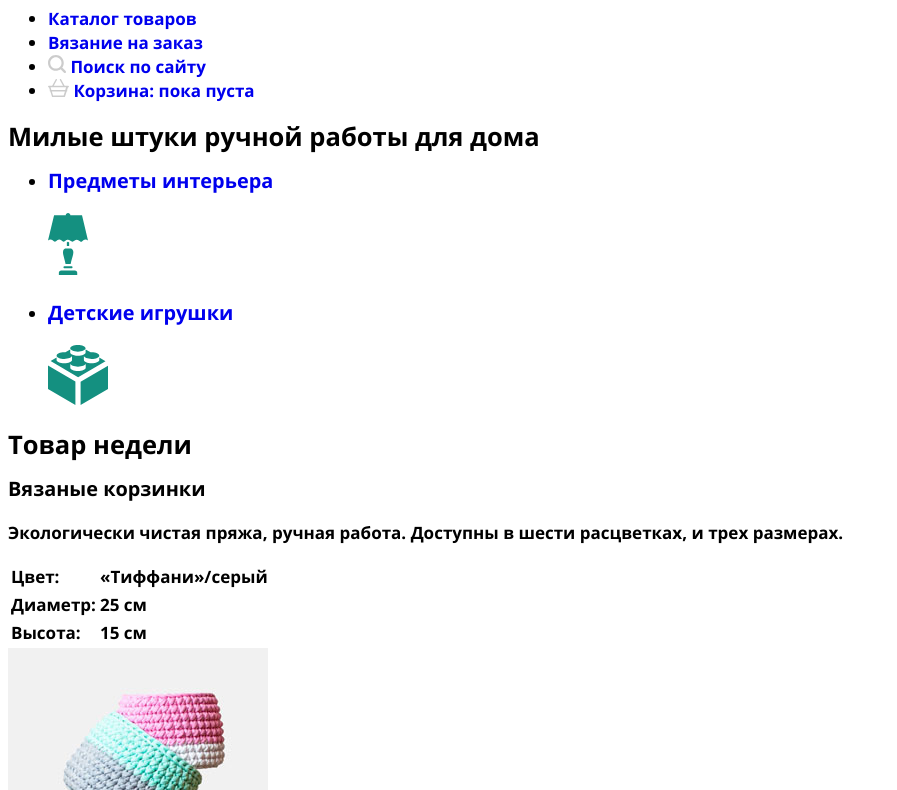
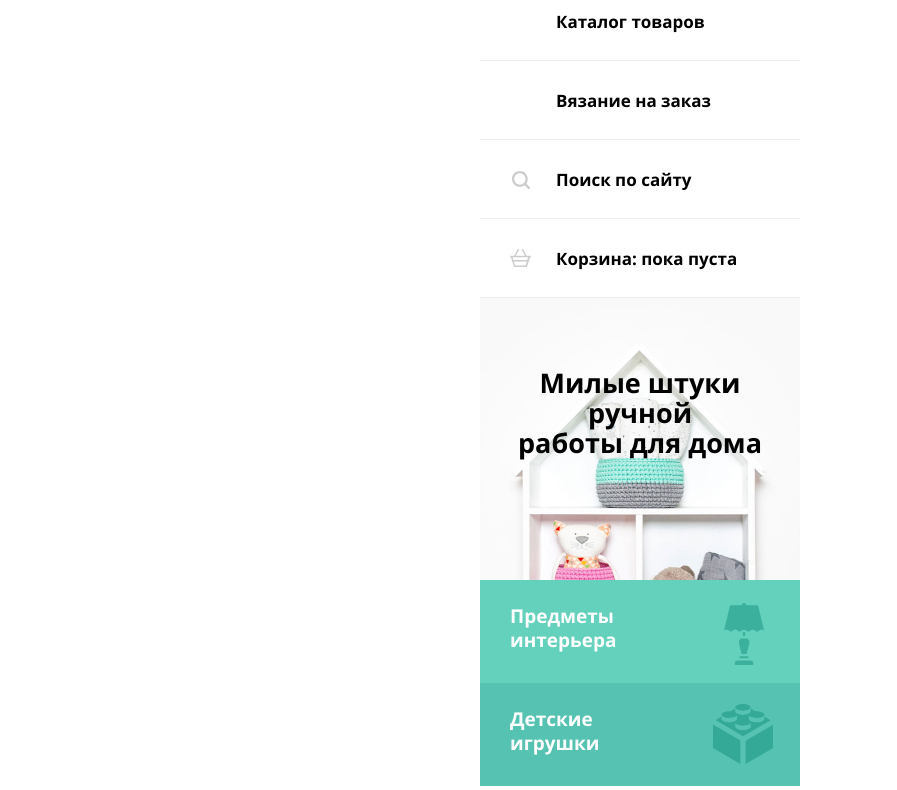
Before and after one commit to faleen88/1706423-mishka-22, a website: page source/index.html in a window 1280 px wide. Shown: the part 59-849 px from the top of the page, without its empty margins (0-897 px from the left). Drawn offline with nearby package versions, Linux system fonts and the light colour scheme; files that its build step writes are made by us from their sources; files whose address does not match are found by name.

Commit message:
Добавляет стилизацию навигации и секции товаров главной страницы

```diff
--- a/source/index.html
+++ b/source/index.html
@@ -21,18 +21,12 @@
             <a class="main-nav__link" href="#">Вязание на заказ</a>
           </li>
           <li class="main-nav__item">
-            <a class="main-nav__link" href="#">
-              <svg class="main-nav__icon" width="18" height="18" viewBox="0 0 18 18" fill="none" xmlns="http://www.w3.org/2000/svg">
-                <path opacity="0.2" d="M17.6932 16.0568L14.2159 12.5795C15.2386 11.25 15.75 9.61364 15.75 7.875C15.75 3.47727 12.2727 0 7.875 0C3.47727 0 0 3.47727 0 7.875C0 12.2727 3.47727 15.75 7.875 15.75C9.61364 15.75 11.25 15.1364 12.5795 14.2159L16.0568 17.6932C16.2614 17.8977 16.4659 18 16.875 18C17.4886 18 18 17.4886 18 16.875C18 16.6705 17.8977 16.3636 17.6932 16.0568ZM2.25 7.875C2.25 4.80682 4.80682 2.25 7.875 2.25C10.9432 2.25 13.5 4.80682 13.5 7.875C13.5 10.9432 10.9432 13.5 7.875 13.5C4.80682 13.5 2.25 10.9432 2.25 7.875Z" fill="black"/>
-              </svg>
+            <a class="main-nav__link main-nav__link--search-site" href="#">
               Поиск по сайту
             </a>
           </li>
           <li class="main-nav__item">
-            <a class="main-nav__link" href="#">
-              <svg class="main-nav__icon" width="21" height="18" viewBox="0 0 21 18" fill="none" xmlns="http://www.w3.org/2000/svg">
-                <path opacity="0.2" d="M20.1884 6.85716H16.6377L13.1884 0.380944C12.9855 -8.61287e-06 12.5797 -0.0952351 12.1739 0.0952412C11.7681 0.285717 11.6667 0.66667 11.8696 1.04762L15.0145 6.85716H5.7826L8.92753 1.04762C9.13043 0.66667 8.92754 0.285717 8.6232 0.0952412C8.2174 -0.0952351 7.8116 0.0952295 7.6087 0.380944L4.1594 6.85716H0.811583C0.405785 6.85716 0 7.14286 0 7.61905C0 8 0.304336 8.38094 0.811583 8.38094H1.01449L1.92753 11.2381C1.72463 11.3333 1.62317 11.5238 1.62317 11.8095C1.62317 12.1905 1.92753 12.4762 2.33332 12.4762L4.05797 18H16.942L18.6667 12.4762C19.0725 12.4762 19.3768 12.1905 19.3768 11.8095C19.3768 11.619 19.2754 11.3333 19.0725 11.2381L19.9855 8.38094H20.1884C20.5942 8.38094 21 8.09524 21 7.61905C21 7.14286 20.5942 6.85716 20.1884 6.85716ZM15.6232 16.4762H5.07247L3.85506 12.381H16.942L15.6232 16.4762ZM17.2464 10.9524H3.34782L2.53623 8.28573H18.058L17.2464 10.9524Z" fill="black"/>
-              </svg>
+            <a class="main-nav__link main-nav__link--basket" href="#">
               Корзина: пока пуста
             </a>
           </li>
@@ -45,26 +39,16 @@
       <h1 class="visually-hidden">Мишка - интернет-магазин изделий ручной работы</h1>
 
       <section class="goods">
-        <h2 class="goods__title">Милые штуки ручной работы для дома</h2>
+        <h2 class="goods__title">Милые штуки ручной<br>работы для дома</h2>
         <ul class="goods__list">
           <li class="goods__item goods__item--interior">
             <a class="goods__link" href="#">
-              <h3 class="goods__subtitle">Предметы интерьера</h3>
-              <svg class="goods__icon"  width="40" height="62" viewBox="0 0 40 62" fill="none" xmlns="http://www.w3.org/2000/svg">
-                <path d="M15.162 37.7167C14.8627 38.7119 14.9625 39.9061 15.162 41.2994C15.6607 43.8869 16.8577 47.2705 17.556 50.9527H22.6433C23.3415 47.3701 24.5385 43.9864 25.137 41.2994C25.4363 39.9061 25.4363 38.6124 25.137 37.7167C24.8378 36.821 24.2393 36.1244 23.142 35.4277H17.157C15.96 36.1244 15.3615 36.821 15.162 37.7167Z" fill="#149080"/>
-                <path d="M26.9327 57.6211H13.1671C11.8703 57.6211 10.8728 58.6163 10.8728 59.8105V61.9999H13.1671H26.9327H29.2269V59.8105C29.2269 58.6163 28.2294 57.6211 26.9327 57.6211Z" fill="#149080"/>
-                <path d="M34.015 2.18943H22.3441C22.3441 0.995194 21.3466 0 20.0499 0C18.7531 0 17.7556 0.995194 17.7556 2.18943H6.08478L0 27.5668C0.798005 27.0693 1.59602 26.5717 2.59352 26.5717C3.99003 26.5717 4.78803 27.3678 5.48629 27.9649C6.18454 28.562 6.68329 28.7611 6.88279 28.7611C7.18204 28.7611 7.68079 28.4625 8.37905 27.9649C9.0773 27.4673 9.97505 26.5717 11.2718 26.5717C12.5686 26.5717 13.4663 27.3678 14.1646 27.9649C14.8628 28.4625 15.3616 28.7611 15.6608 28.7611C15.7606 28.7611 15.9601 28.6616 16.2593 28.562C16.4588 28.4625 16.7581 28.164 17.1571 27.9649C17.6559 27.5668 18.2544 26.9697 19.1521 26.7707C19.4514 26.6712 19.7506 26.6712 20.0499 26.6712C21.3466 26.6712 22.2444 27.4673 22.9426 28.0644C23.6409 28.562 24.1397 28.8606 24.4389 28.8606C24.7382 28.8606 25.2369 28.562 25.8354 28.0644C26.5337 27.4673 27.4314 26.6712 28.7282 26.6712C30.1247 26.6712 30.9227 27.4673 31.621 28.0644C31.9202 28.363 32.2194 28.562 32.5187 28.6616C32.7182 28.7611 32.9177 28.8606 33.1172 28.8606C33.4165 28.8606 33.9152 28.562 34.5137 27.9649C35.212 27.3678 36.1097 26.5717 37.4065 26.5717C38.404 26.5717 39.202 27.0693 40 27.5668L34.015 2.18943Z" fill="#149080"/>
-                <path d="M23.4415 53.1426H16.5587C15.8604 53.1426 15.4614 53.6402 15.4614 54.2373C15.4614 54.8344 15.9602 55.332 16.5587 55.332H23.4415C24.1397 55.332 24.5387 54.8344 24.5387 54.2373C24.6385 53.6402 24.1397 53.1426 23.4415 53.1426Z" fill="#149080"/>
-                <path d="M20.0499 28.7598C19.9501 28.7598 19.7506 28.8593 19.4514 28.9588C19.2519 29.0583 19.0524 29.2574 18.8529 29.3569V33.0391H21.1471V29.4564C20.6484 29.0583 20.2494 28.7598 20.0499 28.7598Z" fill="#149080"/>
-              </svg>
+              <h3 class="goods__subtitle goods__subtitle--interior">Предметы<br>интерьера</h3>
             </a>
           </li>
           <li class="goods__item goods__item--toy">
             <a class="goods__link" href="#">
-              <h3 class="goods__subtitle">Детские игрушки</h3>
-              <svg class="goods__icon" width="60" height="60" viewBox="0 0 60 60" fill="none" xmlns="http://www.w3.org/2000/svg">
-                <path d="M0 43.9933L27.4 60V36.5436L0 20.4362V43.9933ZM51.3 12.4832V15C51.3 16.8121 47.8 18.3221 43.6 18.3221C39.3 18.3221 35.9 16.8121 35.9 15V10.8725C36.2 12.5839 39.5 13.9933 43.6 13.9933C47.9 13.9933 51.3 12.4832 51.3 10.6711C51.3 8.85907 47.8 7.349 43.6 7.349C43.3 7.349 42.9 7.349 42.6 7.349L37.6 4.42954V7.55034C37.6 9.36242 34.1 10.8725 29.9 10.8725C27.2 10.8725 24.9 10.2685 23.5 9.36242C23.3 9.16108 23.1 8.95973 22.8 8.75839C22.4 8.3557 22.2 7.95302 22.2 7.55034V4.5302L17.4 7.349C17.1 7.349 16.7 7.349 16.3 7.349C12 7.349 8.60001 8.85907 8.60001 10.6711C8.60001 12.4832 12.1 13.9933 16.3 13.9933C20.4 13.9933 23.7 12.5839 24 10.8725V15C24 16.8121 20.5 18.3221 16.3 18.3221C12 18.3221 8.60001 16.8121 8.60001 15V12.5839L2.60001 16.1074L30.1 32.2148L57.5 16.2081L51.3 12.4832ZM37.7 22.7517C37.7 24.5638 34.2 26.0738 30 26.0738C25.7 26.0738 22.3 24.5638 22.3 22.7517V18.6242C22.6 20.3356 25.9 21.745 30 21.745C34.1 21.745 37.4 20.3356 37.7 18.6242V22.7517ZM32.6 36.745V60L60 43.9933V20.7383L32.6 36.745ZM29.9 6.6443C34.2 6.6443 37.6 5.13423 37.6 3.32215C37.6 1.51007 34.1 0 29.9 0C25.6 0 22.2 1.51007 22.2 3.32215C22.2 5.13423 25.6 6.6443 29.9 6.6443Z" fill="#149080"/>
-              </svg>
+              <h3 class="goods__subtitle goods__subtitle--toy">Детские<br>игрушки</h3>
             </a>
           </li>
         </ul>
--- /dev/null
+++ b/source/sass/blocks/goods.scss
@@ -0,0 +1,64 @@
+.goods {
+  background-image: url("../../img/hero-mobile@2x1.jpg");
+  background-repeat: no-repeat;
+  width: 320px;
+  min-height: 506px;
+}
+
+.goods__title {
+  margin: 0;
+  padding: 70px 30px 122px;
+  font-size: 27px;
+  line-height: 30px;
+  text-align: center;
+}
+
+.goods__list {
+  list-style: none;
+  margin: 0;
+  padding: 0;
+}
+
+.goods__item {
+  padding: 24px 30px 31px;
+  position: relative;
+
+  &--interior {
+    background-color: var(--basic-accent);
+  }
+
+  &--toy {
+    background-color:var(--special-darc-accent);
+  }
+}
+
+.goods__link {
+  color: var(--basic-white);
+}
+
+.goods__subtitle {
+  margin: 0;
+  font-size: 19px;
+
+  &--interior::after {
+    content: "";
+    position: absolute;
+    top: 23px;
+    right: 36px;
+    background-image: url("../../img/interior.svg.svg");
+    background-repeat: no-repeat;
+    width: 40px;
+    height: 62px;
+  }
+
+  &--toy::after {
+    content: "";
+    position: absolute;
+    top: 21px;
+    right: 27px;
+    background-image: url("../../img/toy-svg.svg");
+    background-repeat: no-repeat;
+    width: 60px;
+    height: 60px;
+  }
+}
--- /dev/null
+++ b/source/sass/blocks/main-nav.scss
@@ -0,0 +1,37 @@
+.main-nav__list {
+  list-style: none;
+  margin: 0;
+  padding: 0;
+}
+
+.main-nav__item {
+  padding: 27.5px 0 26.5px 76px;
+  border-bottom: 1px solid var(--basic-border);
+  position: relative;
+}
+
+.main-nav__link {
+  color: var(--basic-black);
+
+  &--search-site::before {
+    content: "";
+    position: absolute;
+    top: 31px;
+    left: 32px;
+    background-image: url("../../img/search.svg.svg");
+    background-repeat: no-repeat;
+    width: 18px;
+    height: 18px;
+  }
+
+  &--basket::before {
+    content: "";
+    position: absolute;
+    top: 30px;
+    left: 30px;
+    background-image: url("../../img/cart.svg.svg");
+    background-repeat: no-repeat;
+    width: 21px;
+    height: 18px;
+  }
+}
--- /dev/null
+++ b/source/sass/blocks/page-header.scss
@@ -0,0 +1,3 @@
+.page-header__logo {
+  margin: 22px auto;
+}
--- a/source/sass/blocks/page.scss
+++ b/source/sass/blocks/page.scss
@@ -5,3 +5,11 @@
   line-height: 24px;
   font-weight: bold;
 }
+
+.page__body {
+  min-width: 320px;
+  margin: 0;
+  padding: 0;
+  color: var(--basic-black);
+  background-color: var(--basic-white);
+}
--- a/source/sass/global/global.scss
+++ b/source/sass/global/global.scss
@@ -19,3 +19,9 @@ img {
   clip: rect(0 0 0 0);
   overflow: hidden;
 }
+
+.container {
+  width: 320px;
+  margin: 0 auto;
+  padding: 0;
+}
--- a/source/sass/global/variables.scss
+++ b/source/sass/global/variables.scss
@@ -2,4 +2,7 @@
   --basic-black: #000000;
   --basic-white: #ffffff;
   --basic-accent: #63d1bb;
+  --basic-border: #ececec;
+
+  --special-darc-accent: #56c3b2;
 }
--- a/source/sass/style.scss
+++ b/source/sass/style.scss
@@ -1,9 +1,12 @@
 // Global
 
 @import "global/variables.scss";
+@import "global/fonts.scss";
 @import "global/global.scss";
-@import "global/fonts.scss";
 
 // Blocks
 
-@import "blocks/page.scss"
+@import "blocks/page.scss";
+@import "blocks/page-header.scss";
+@import "blocks/main-nav.scss";
+@import "blocks/goods.scss"
```
